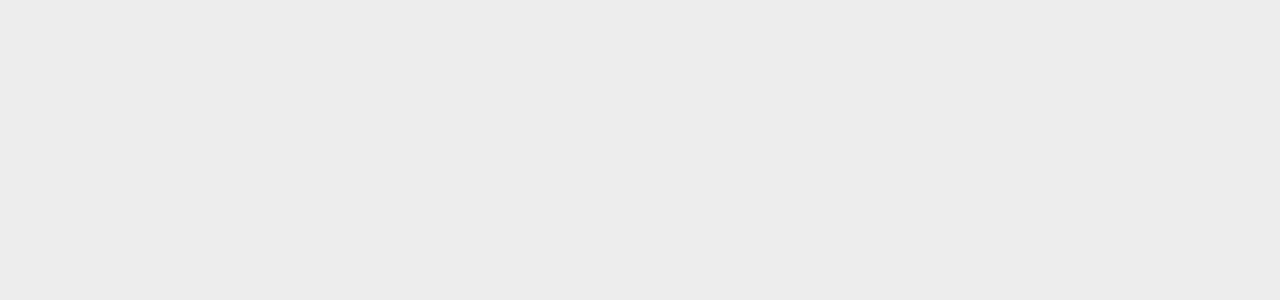
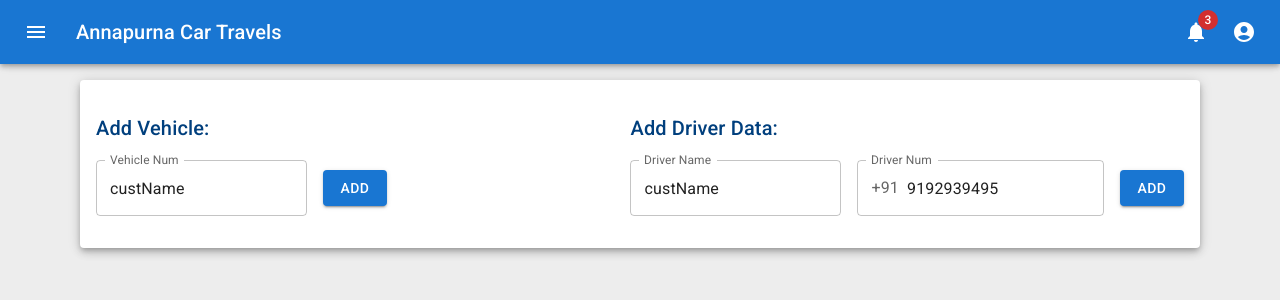
Before and after one commit to saikrishna28/trackTravel, a React (Create React App) app: page /vehicleDetails in a window 1280 px wide. Shown: the top 300 px of the page. Built offline with nearby package versions, Linux system fonts and the light colour scheme.

Commit message:
adding driver and vehicle details

```diff
--- a/src/App.tsx
+++ b/src/App.tsx
@@ -1,16 +1,18 @@
-import React, { useState } from "react";
+import React from "react";
 import "./App.scss";
 import AddEntry from "./Components/AddEntry/AddEntry";
-import DrawerComponent from "./Components/Drawer/DrawerComponent";
-import Header from "./Components/Header/Header";
 import { BrowserRouter, Route } from "react-router-dom";
 import AppPage from "./Components/AppPage/AppPage";
+import VehiclesDetails from "./Components/VehiclesDetails/VehiclesDetails";
+import ConsolidatedReport from "./Components/ConsolidatedReport/ConsolidatedReport";
 
 function App() {
   return (
     <BrowserRouter>
       <Route path="/" exact component={AppPage} />
       <Route path="/addEntry" component={AddEntry} />
+      <Route path="/vehicleDetails" component={VehiclesDetails} />
+      <Route path="/consolidatedReport" component={ConsolidatedReport} />
     </BrowserRouter>
   );
 }
--- a/src/Components/AddEntry/AddEntry.scss
+++ b/src/Components/AddEntry/AddEntry.scss
@@ -1,8 +1,10 @@
 .add-entry {
-  color: #003f7d;
+  color: #1976d2;
 
   &__title {
-    margin-top: 5rem;
+    margin-top: 0;
+    font-family: "Gill Sans", "Gill Sans MT", Calibri, "Trebuchet MS",
+      sans-serif;
   }
   &__container {
     font-family: inherit;
--- a/src/Components/AddEntry/AddEntry.tsx
+++ b/src/Components/AddEntry/AddEntry.tsx
@@ -103,8 +103,8 @@ const AddEntry: React.FunctionComponent<AddEntryProps> = () => {
     <AppPage>
       <div className="add-entry">
         <div className="add-entry__container">
-          <div className="add-entry__title">
-            <h1 className="">ADD NEW ENTRY</h1>
+          <div className="add-entry__title-div">
+            <h1 className="add-entry__title">Add New Entry</h1>
           </div>
           <Paper
             elevation={5}
@@ -135,6 +135,11 @@ const AddEntry: React.FunctionComponent<AddEntryProps> = () => {
                   variant="outlined"
                   type="number"
                   value={custNum}
+                  InputProps={{
+                    startAdornment: (
+                      <InputAdornment position="start">+91</InputAdornment>
+                    ),
+                  }}
                   onChange={(newValue) => {
                     setCustNum(+newValue.target.value);
                   }}
--- /dev/null
+++ b/src/Components/AppPage/AppPage.scss
@@ -0,0 +1,6 @@
+.app-page {
+  .app-content {
+    margin-top: 4rem;
+    padding-top: 1rem;
+  }
+}
--- a/src/Components/AppPage/AppPage.tsx
+++ b/src/Components/AppPage/AppPage.tsx
@@ -1,7 +1,7 @@
 import React, { useState } from "react";
-import AddEntry from "../AddEntry/AddEntry";
 import DrawerComponent from "../Drawer/DrawerComponent";
 import Header from "../Header/Header";
+import "./AppPage.scss";
 
 interface AppPageProps {}
 
--- /dev/null
+++ b/src/Components/ConsolidatedReport/ConsolidatedReport.tsx
@@ -0,0 +1,16 @@
+import React from "react";
+import AppPage from "../AppPage/AppPage";
+
+interface ConsolidatedReportProps {}
+
+const ConsolidatedReport: React.FunctionComponent<ConsolidatedReportProps> = (
+  props
+) => {
+  return (
+    <AppPage>
+      <div>Consolidated report</div>
+    </AppPage>
+  );
+};
+
+export default ConsolidatedReport;
--- a/src/Components/Drawer/DrawerComponent.tsx
+++ b/src/Components/Drawer/DrawerComponent.tsx
@@ -40,6 +40,10 @@ const DrawerComponent: React.FunctionComponent<DrawerComponentProps> = (
   const openScreen = (screen: string) => {
     if (screen === "addEntry") {
       history.push("/addEntry");
+    } else if (screen === "vehicleDetails") {
+      history.push("/vehicleDetails");
+    } else if (screen === "consolidatedReport") {
+      history.push("/consolidatedReport");
     }
   };
   return (
@@ -66,7 +70,11 @@ const DrawerComponent: React.FunctionComponent<DrawerComponentProps> = (
             </ListItemButton>
           </ListItem>
           <ListItem disablePadding>
-            <ListItemButton>
+            <ListItemButton
+              onClick={() => {
+                openScreen("consolidatedReport");
+              }}
+            >
               <ListItemIcon>
                 <ArticleOutlined />
               </ListItemIcon>
@@ -74,7 +82,11 @@ const DrawerComponent: React.FunctionComponent<DrawerComponentProps> = (
             </ListItemButton>
           </ListItem>
           <ListItem disablePadding>
-            <ListItemButton>
+            <ListItemButton
+              onClick={() => {
+                openScreen("vehicleDetails");
+              }}
+            >
               <ListItemIcon>
                 <DirectionsCarFilledOutlined />
               </ListItemIcon>
--- /dev/null
+++ b/src/Components/VehiclesDetails/VehiclesDetails.scss
@@ -0,0 +1,35 @@
+.vehicles {
+  &__container {
+    font-family: inherit;
+    padding: 0 5rem;
+    margin-bottom: 2rem;
+  }
+
+  .details-card {
+    color: inherit;
+    margin-bottom: 1rem;
+    padding: 1rem;
+
+    &__inputs-div {
+      margin: 1rem 0;
+      display: flex;
+      justify-content: space-between;
+
+      &-vehicles {
+        margin-top: 1rem;
+        align-items: center;
+        display: flex;
+      }
+
+      &-drivers {
+        margin-top: 1rem;
+        align-items: center;
+        display: flex;
+      }
+    }
+  }
+
+  .entry-input {
+    margin-right: 1rem;
+  }
+}
--- a/src/Components/VehiclesDetails/VehiclesDetails.tsx
+++ b/src/Components/VehiclesDetails/VehiclesDetails.tsx
@@ -1,12 +1,93 @@
+import {
+  Button,
+  InputAdornment,
+  Paper,
+  TextField,
+  Typography,
+} from "@mui/material";
 import React from "react";
 import AppPage from "../AppPage/AppPage";
+import "./VehiclesDetails.scss";
 
 interface VehiclesDetailsProps {}
 
 const VehiclesDetails: React.FunctionComponent<VehiclesDetailsProps> = () => {
   return (
     <AppPage>
-      <div>Vehicles</div>
+      <div className="vehicles">
+        <div className="vehicles__container">
+          <Paper
+            elevation={5}
+            className="vehicles__vehicle-details details-card"
+          >
+            <div className="details-card__inputs-div">
+              <div className="details-card__vehicles-div">
+                <Typography
+                  color="#003f7d;"
+                  variant="h6"
+                  component="div"
+                  sx={{ flexGrow: 1 }}
+                >
+                  Add Vehicle:
+                </Typography>
+                <div className="details-card__inputs-div-vehicles">
+                  <TextField
+                    className="entry-input"
+                    label="Vehicle Num"
+                    variant="outlined"
+                    value={"custName"}
+                    onChange={(newValue) => {
+                      // setCustName(newValue.target.value);
+                    }}
+                  />
+                  <Button variant="contained" onClick={() => {}}>
+                    Add
+                  </Button>
+                </div>
+              </div>
+              <div className="details-card__drivers-div">
+                <Typography
+                  color="#003f7d;"
+                  variant="h6"
+                  component="div"
+                  sx={{ flexGrow: 1 }}
+                >
+                  Add Driver Data:
+                </Typography>
+                <div className="details-card__inputs-div-drivers">
+                  <TextField
+                    className="entry-input"
+                    label="Driver Name"
+                    variant="outlined"
+                    value={"custName"}
+                    onChange={(newValue) => {
+                      // setCustName(newValue.target.value);
+                    }}
+                  />
+                  <TextField
+                    className="entry-input"
+                    label="Driver Num"
+                    variant="outlined"
+                    value={"9192939495"}
+                    type="number"
+                    InputProps={{
+                      startAdornment: (
+                        <InputAdornment position="start">+91</InputAdornment>
+                      ),
+                    }}
+                    onChange={(newValue) => {
+                      // setCustName(newValue.target.value);
+                    }}
+                  />
+                  <Button variant="contained" onClick={() => {}}>
+                    Add
+                  </Button>
+                </div>
+              </div>
+            </div>
+          </Paper>
+        </div>
+      </div>
     </AppPage>
   );
 };
```
